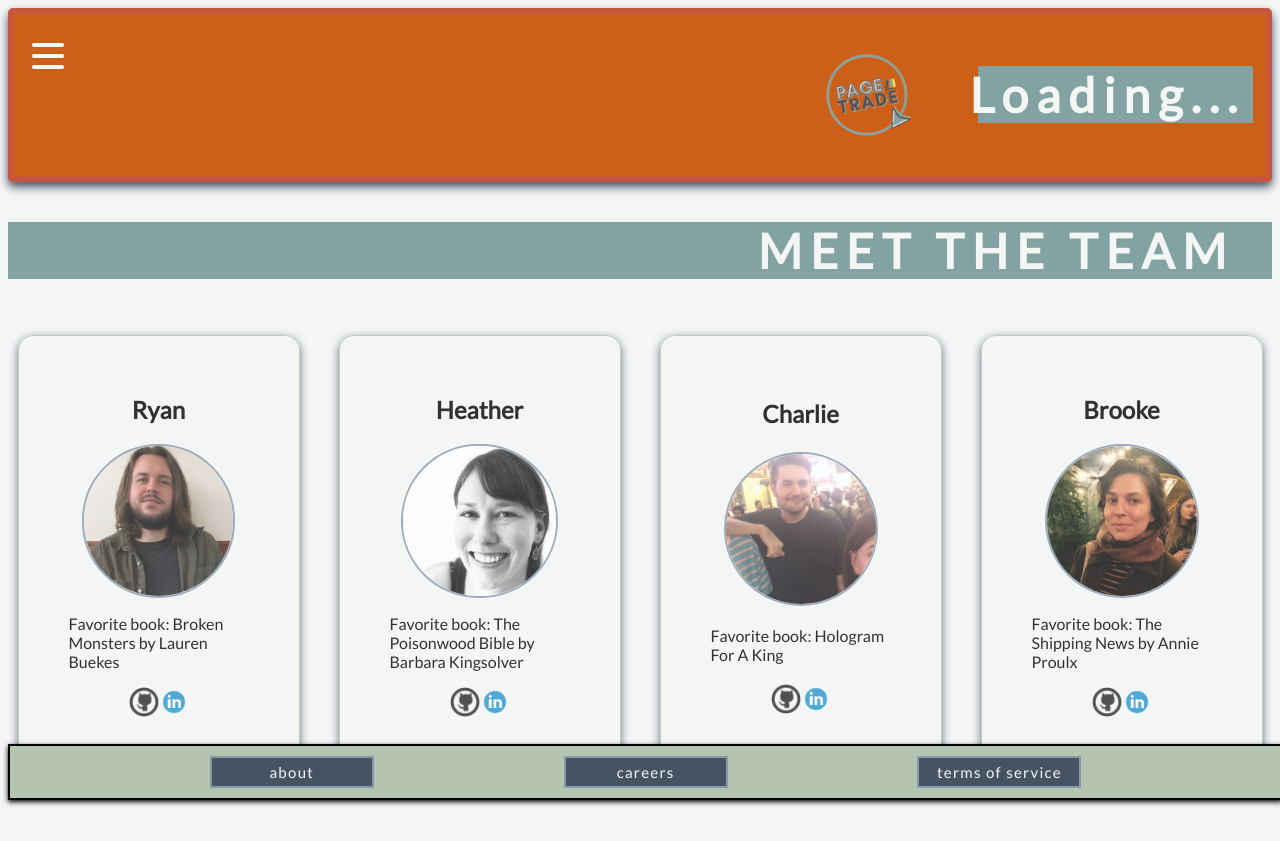
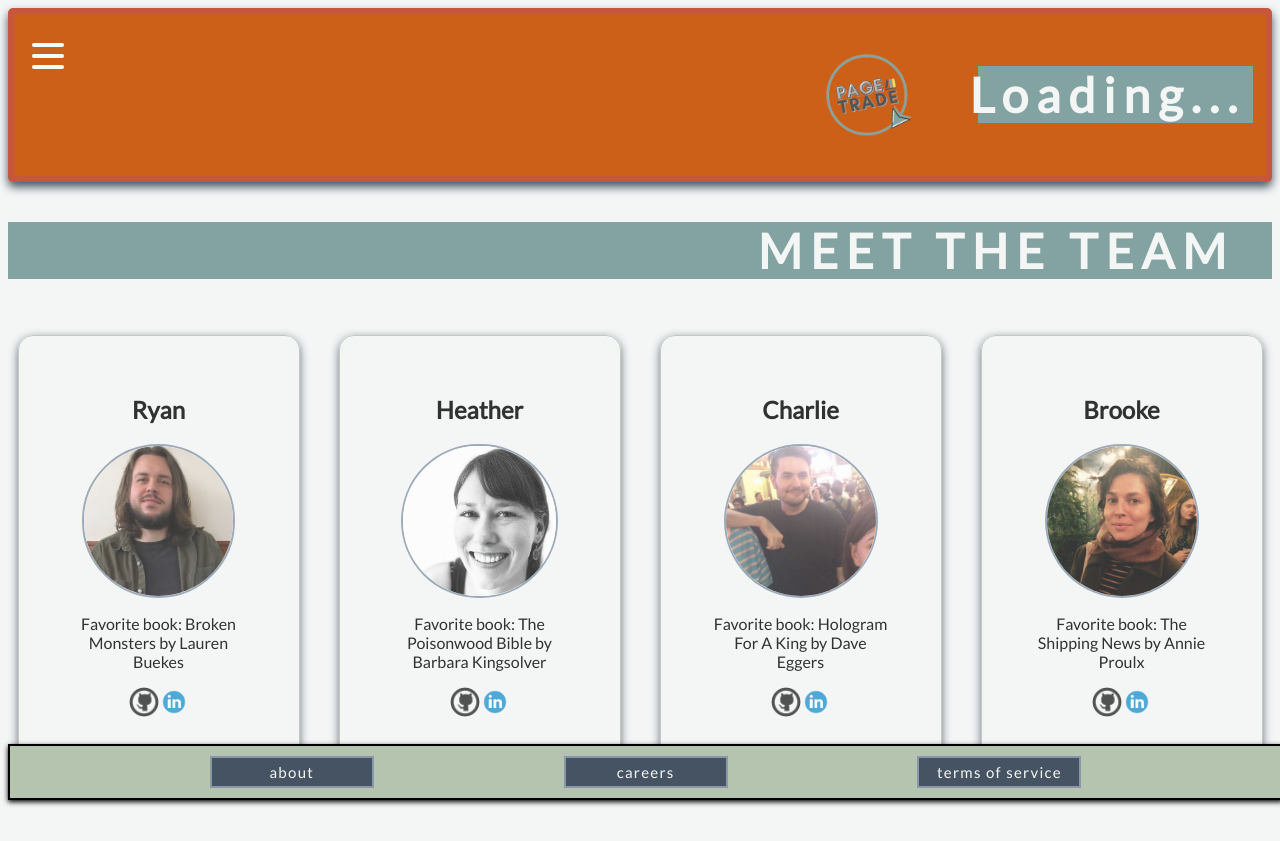
Before and after one commit to NoShelfControl/PageTrade-FE, a React app: page /about in a window 1280 px wide. Built offline with nearby package versions, Linux system fonts and the light colour scheme; no server answers.

Commit message:
about page update

```diff
--- a/src/components/footer/About.jsx
+++ b/src/components/footer/About.jsx
@@ -19,11 +19,11 @@ export default function About() {
       <section className={styles.About}>
         <figure>
           <h2>Ryan</h2>
-          <img alt="Ryan Diffenbaugh" src={Ryan}/>
+          <img alt="Ryan Diffenbaugh" src={Ryan} />
           <p>Favorite book: Broken Monsters by Lauren Buekes</p>
           <section id={styles.profilelinks}>
             <Link to="https://github.com/Ryan-Diff">
-              <img className={styles.icon} alt="github icon" src={Github}/>
+              <img className={styles.icon} alt="github icon" src={Github} />
             </Link>
             <Link to="https://www.linkedin.com/in/ryan-diff/">
               <img className={styles.icon} alt="linkedin icon" src={Linkedin} />
@@ -33,11 +33,11 @@ export default function About() {
 
         <figure>
           <h2>Heather</h2>
-          <img alt="Heather Peterson" src={Heather}/>
+          <img alt="Heather Peterson" src={Heather} />
           <p>Favorite book: The Poisonwood Bible by Barbara Kingsolver</p>
           <section id={styles.profilelinks}>
             <Link to="https://github.com/hpeterson462">
-              <img className={styles.icon} alt="github icon" src={Github}/>
+              <img className={styles.icon} alt="github icon" src={Github} />
             </Link>
             <Link to="https://www.linkedin.com/in/hpeterson462/">
               <img className={styles.icon} alt="linkedin icon" src={Linkedin} />
@@ -47,11 +47,11 @@ export default function About() {
 
         <figure>
           <h2>Charlie</h2>
-          <img alt="Charlie Smith" src={Charlie}/>
-          <p>Favorite book: Hologram For A King</p>
+          <img alt="Charlie Smith" src={Charlie} />
+          <p>Favorite book: Hologram For A King by Dave Eggers</p>
           <section id={styles.profilelinks}>
             <Link to="https://github.com/internetcharles">
-              <img className={styles.icon} alt="github icon" src={Github}/>
+              <img className={styles.icon} alt="github icon" src={Github} />
             </Link>
             <Link to="https://www.linkedin.com/in/charlie-smith-b7840b1a5/">
               <img className={styles.icon} alt="linkedin icon" src={Linkedin} />
@@ -61,11 +61,11 @@ export default function About() {
 
         <figure>
           <h2>Brooke</h2>
-          <img alt="Brooke Perkins" src={Brooke}/>
+          <img alt="Brooke Perkins" src={Brooke} />
           <p>Favorite book: The Shipping News by Annie Proulx</p>
           <section id={styles.profilelinks}>
             <Link to="https://github.com/brookeperkins">
-              <img className={styles.icon} alt="github icon" src={Github}/>
+              <img className={styles.icon} alt="github icon" src={Github} />
             </Link>
             <Link to="https://www.linkedin.com/in/brookeperkins/">
               <img className={styles.icon} alt="linkedin icon" src={Linkedin} />
--- a/src/components/footer/Footer.css
+++ b/src/components/footer/Footer.css
@@ -65,6 +65,7 @@ body {
     display: flex;
     flex-direction: column;
     align-items: center;
+    text-align: center;
     justify-content: space-evenly;
     width: 180px;
     border: solid 1px $color7;
```
